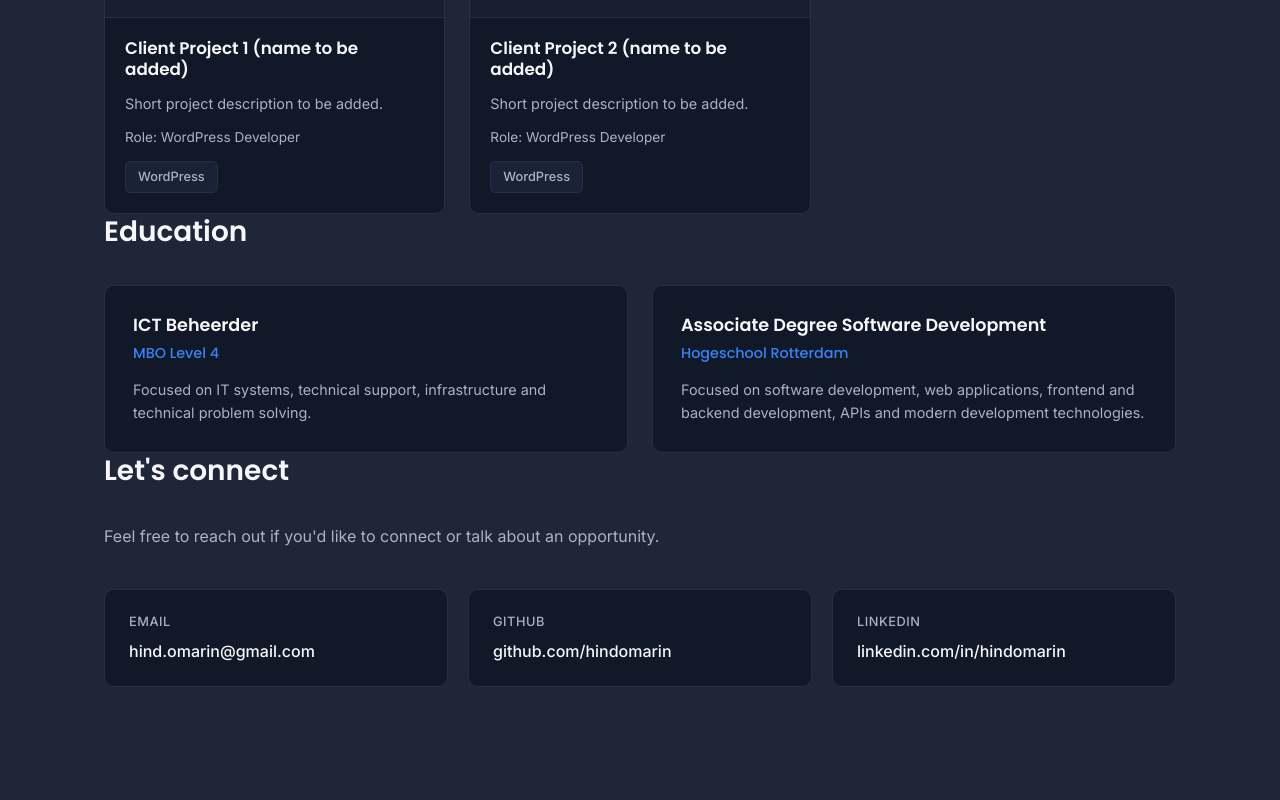
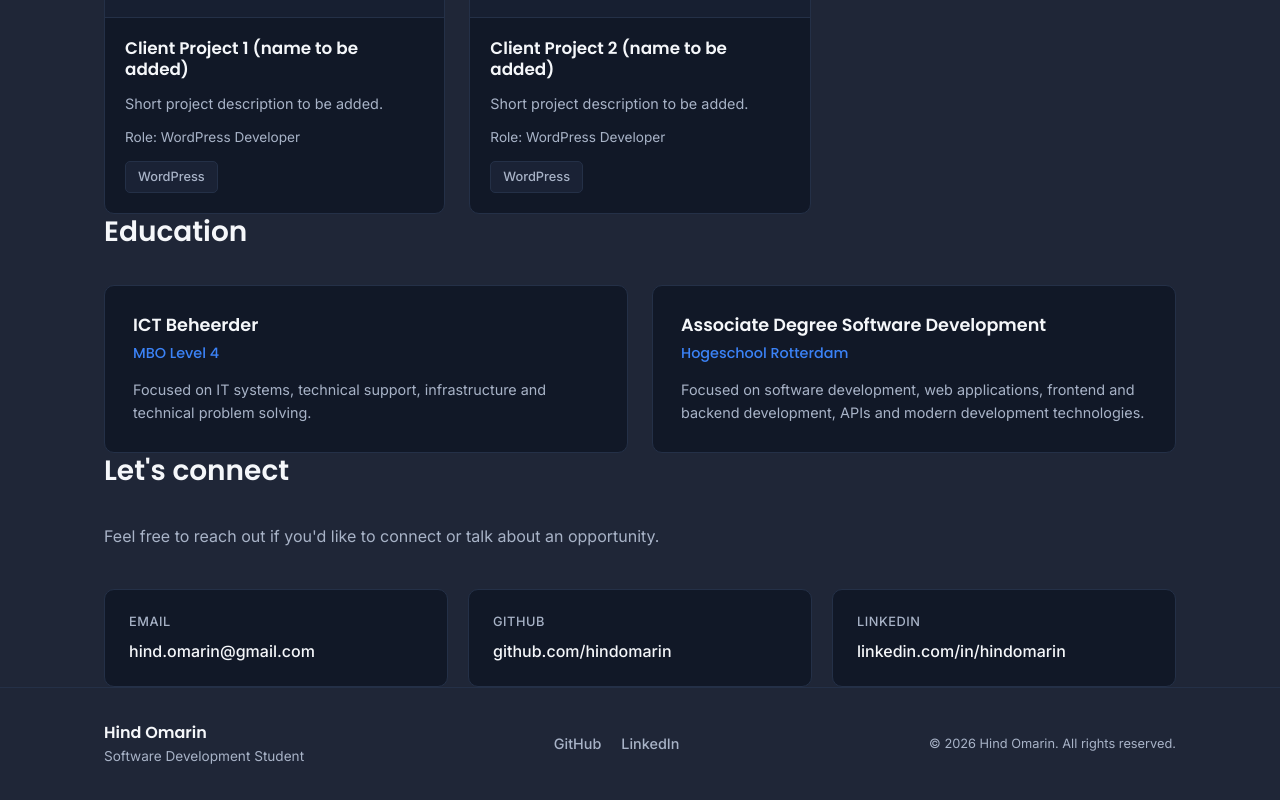
Before and after one commit to hindomarain-debug/Portfolio-Hind-Omarin, a Next.js app: page / in a window 1280 px wide. Shown: the part 2642-3442 px from the top of the page. Before the commit the page ends 3329 px from the top, so only its background shows below. Built offline with nearby package versions, Linux system fonts and the light colour scheme.

Commit message:
feat: add Footer component

```diff
--- a/app/globals.css
+++ b/app/globals.css
@@ -548,3 +548,53 @@ ul {
     grid-template-columns: 1fr;
   }
 }
+/* Footer */
+
+.footer {
+  border-top: 1px solid var(--border);
+  padding: 32px 0;
+}
+
+.footer-inner {
+  display: flex;
+  align-items: center;
+  justify-content: space-between;
+  flex-wrap: wrap;
+  gap: 16px;
+}
+
+.footer-name {
+  font-family: var(--font-heading);
+  font-weight: 600;
+}
+
+.footer-role {
+  color: var(--text-secondary);
+  font-size: 0.85rem;
+}
+
+.footer-links {
+  display: flex;
+  gap: 20px;
+  font-size: 0.9rem;
+  font-weight: 500;
+  color: var(--text-secondary);
+}
+
+.footer-links a:hover {
+  color: var(--blue);
+}
+
+.footer-copyright {
+  color: var(--text-secondary);
+  font-size: 0.8rem;
+  width: 100%;
+  text-align: center;
+}
+
+@media (min-width: 700px) {
+  .footer-copyright {
+    width: auto;
+    text-align: right;
+  }
+}
--- a/app/page.tsx
+++ b/app/page.tsx
@@ -6,6 +6,7 @@ import Skills from "@/components/Skills";
 import Experience from "@/components/Experience";
 import Education from "@/components/Education";
 import Contact from "@/components/Contact";
+import Footer from "@/components/Footer";
 
 export default function Home() {
   return (
@@ -20,6 +21,7 @@ export default function Home() {
         <Education />
         <Contact />
       </main>
+      <Footer />
     </>
   );
 }
--- /dev/null
+++ b/components/Footer.tsx
@@ -0,0 +1,35 @@
+export default function Footer() {
+  const year = new Date().getFullYear();
+
+  return (
+    <footer className="footer">
+      <div className="container footer-inner">
+        <div>
+          <p className="footer-name">Hind Omarin</p>
+          <p className="footer-role">Software Development Student</p>
+        </div>
+
+        <div className="footer-links">
+          <a
+            href="https://github.com/hindomarin"
+            target="_blank"
+            rel="noopener noreferrer"
+          >
+            GitHub
+          </a>
+          <a
+            href="https://linkedin.com/in/hindomarin"
+            target="_blank"
+            rel="noopener noreferrer"
+          >
+            LinkedIn
+          </a>
+        </div>
+
+        <p className="footer-copyright">
+          &copy; {year} Hind Omarin. All rights reserved.
+        </p>
+      </div>
+    </footer>
+  );
+}
```
